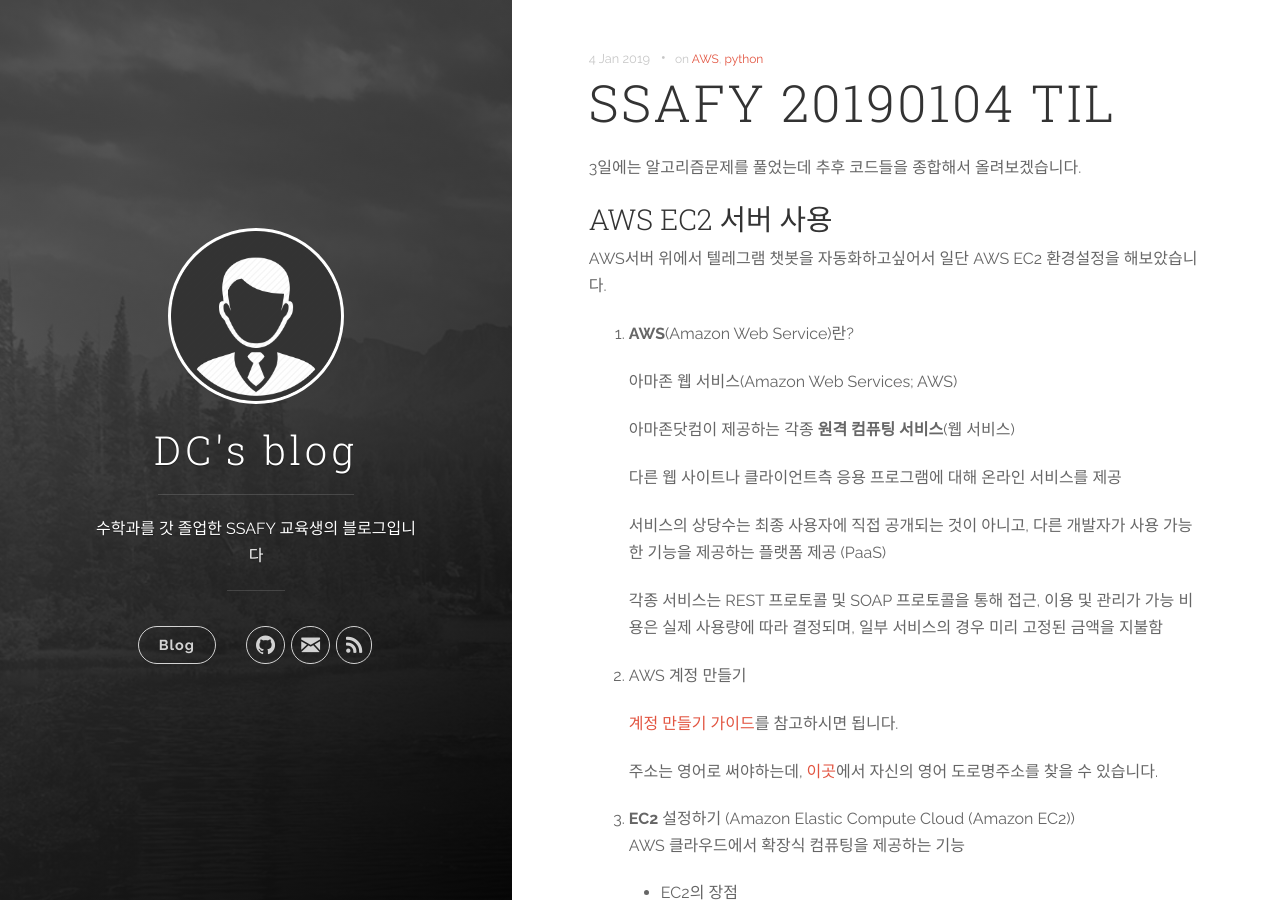
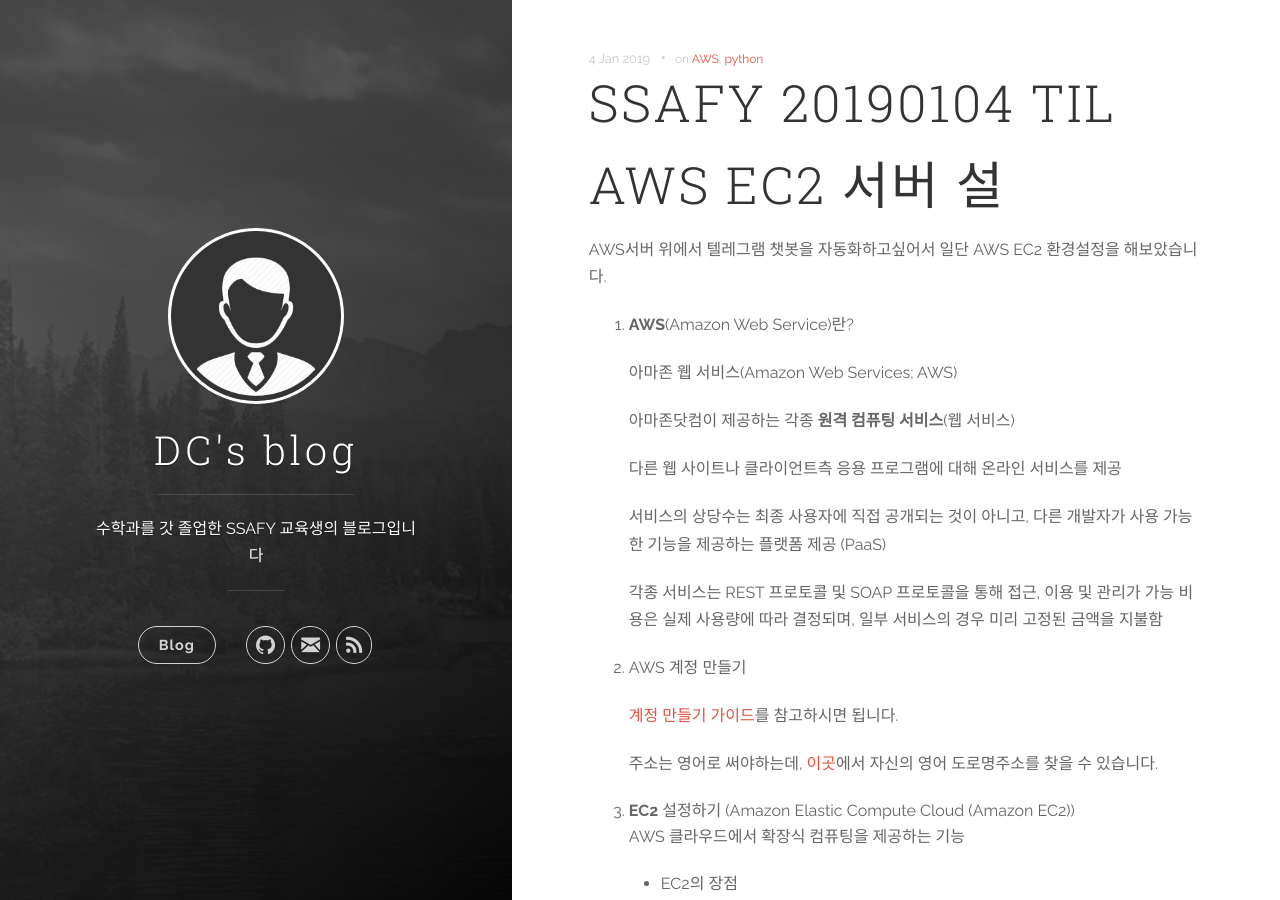
Before and after one commit to DongChanS/DongChanS.github.io, a Jekyll site: the page built from _posts/2019-01-04-10.md, in a window 1280 px wide and 900 px high. Built offline with Jekyll 4.4.1, drawn with Linux system fonts in a browser that asks for light colours; comment, search, counter and statistics services are not loaded.

Commit message:
Update 2019-01-04-10.md

```diff
--- a/_posts/2019-01-04-10.md
+++ b/_posts/2019-01-04-10.md
@@ -5,9 +5,7 @@
 tags : ["AWS","python"]
 ---
 
-3일에는 알고리즘문제를 풀었는데 추후 코드들을 종합해서 올려보겠습니다.
-
-### AWS EC2 서버 사용
+# AWS EC2 서버 설
 
 AWS서버 위에서 텔레그램 챗봇을 자동화하고싶어서 일단 AWS EC2 환경설정을 해보았습니다.
 
```
